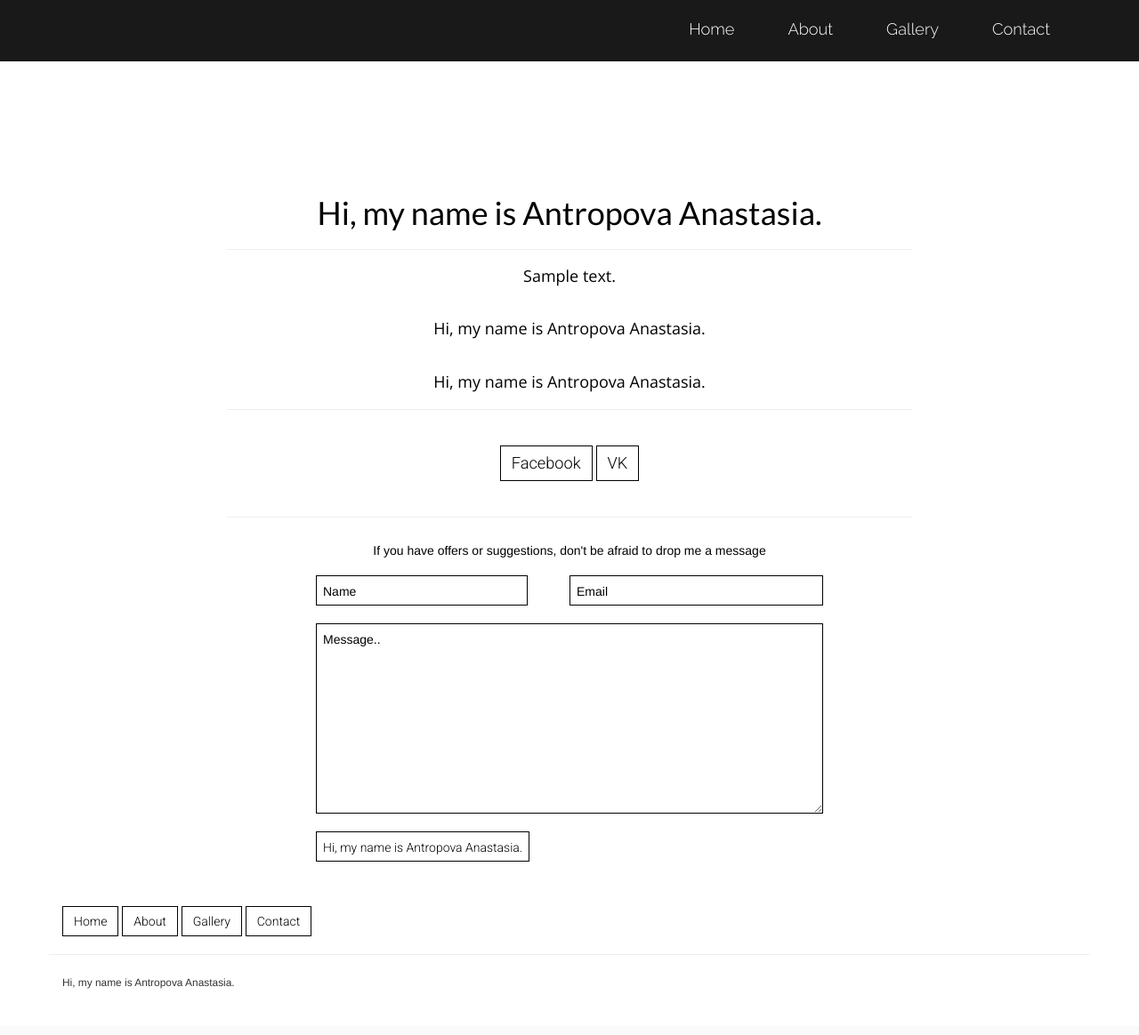
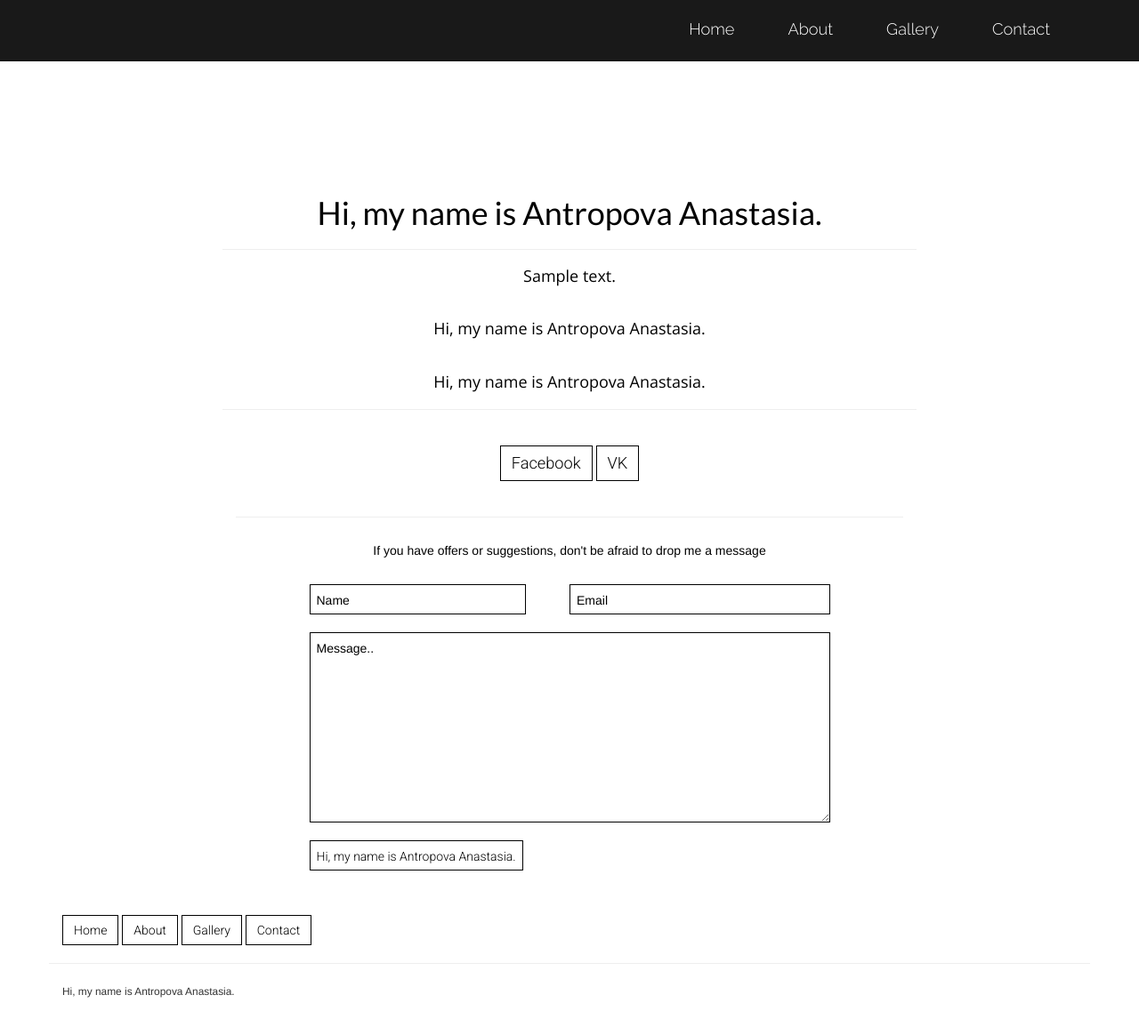
Before and after one commit to dagerok22/django-ballerina-portfolio, a Django app: template templates/contact.html in a window 1280 px wide. Shown: the whole page at 89% size. Before the commit the page ends 1112 px from the top, so only its background shows below. Run offline with Django 3.2, Linux system fonts and the light colour scheme; data comes from the database, SQL or seed files in the repository; both versions use the stored data as it was after the commit; the template is opened without the code that fills it: values that come from a table or form of the project are taken from there, most other values are stand-ins (such as "Sample title", 1, 10 or a date in 2020); some libraries are stand-ins or nearby versions.

Commit message:
Working version

```diff
--- a/DancerPortfolio/urls.py
+++ b/DancerPortfolio/urls.py
@@ -16,13 +16,22 @@ Including another URLconf
 from django.conf.urls import url, include
 from django.contrib import admin
 from django.conf.urls.static import static
+from django.contrib.staticfiles.storage import staticfiles_storage
+from django.views.generic import RedirectView
 
 from DancerPortfolio import settings
+from ballerine_app.views import *
 
 urlpatterns = [
     url(r'^admin/', admin.site.urls),
-    url(r'^portfolio/', include("ballerine_app.urls", namespace="portfolio")),
-
+    url(r'^', include("ballerine_app.urls", namespace="portfolio")),
+    url(
+        r'^favicon.ico$',
+        RedirectView.as_view(
+            url=staticfiles_storage.url('img/favicon.png'),
+            permanent=False),
+        name="favicon"
+    ),
 ]
 
 if settings.DEBUG:
--- a/ballerine_app/static/base.css
+++ b/ballerine_app/static/base.css
@@ -19,6 +19,11 @@ a:hover{
 
 .nav-scrolled{
     background: rgba(0,0,0,0.6);
+}
+
+.nav-scrolled .navbar-text{
+    font-size: 1.1em;
+    margin: 12px 30px 12px 30px;
 }
 
 .img-responsive{
--- a/ballerine_app/static/js/common.js
+++ b/ballerine_app/static/js/common.js
@@ -2,13 +2,21 @@
  * Created by GeneralKenobi on 07.11.2016.
  */
 
+$('.footer_p_to_insert').append("");
+var now_date = new Date();
+var after_date = new Date('December 28, 2016 00:00:00');
 
+if(now_date < after_date){
+    console.log(now_date);
+    $('.footer_p_to_insert').append('<span class="pull-right"><span class="glyphicon glyphicon-heart" style="color:#FA2D3C"></span> Happy Bithday <span class="glyphicon glyphicon-heart" style="color:#FA2D3C"></span></span>')
+}
 
 var $document = $(document),
     $element = $('.head'),
     className = 'nav-scrolled';
 
 $document.scroll(function() {
+
   scrollTop = $document.scrollTop()
   if (scrollTop > 50) {
     // user scrolled 50 pixels or more;
--- a/ballerine_app/static/js/contact.js
+++ b/ballerine_app/static/js/contact.js
@@ -7,5 +7,4 @@ $(document).ready(function () {
     $("#id_email").val("")
     $("#id_name").val("")
 
-
 })
--- a/templates/base.html
+++ b/templates/base.html
@@ -4,9 +4,9 @@
 <head>
     <meta charset="UTF-8">
     <title>{% block head_title %}{% endblock %}</title>
-    <link rel="stylesheet" href="https://maxcdn.bootstrapcdn.com/bootstrap/3.3.7/css/bootstrap.min.css"
+    <link rel="shortcut icon" href="{% static 'img/favicon.png' %}'">
+    <link rel="stylesheet"  href="https://maxcdn.bootstrapcdn.com/bootstrap/3.3.7/css/bootstrap.min.css"
           integrity="sha384-BVYiiSIFeK1dGmJRAkycuHAHRg32OmUcww7on3RYdg4Va+PmSTsz/K68vbdEjh4u" crossorigin="anonymous">
-
     <!-- Optional theme -->
     <link rel="stylesheet" href="https://maxcdn.bootstrapcdn.com/bootstrap/3.3.7/css/bootstrap-theme.min.css"
           integrity="sha384-rHyoN1iRsVXV4nD0JutlnGaslCJuC7uwjduW9SVrLvRYooPp2bWYgmgJQIXwl/Sp" crossorigin="anonymous">
@@ -75,8 +75,8 @@
                 </div>
                 <div class="row">
                     <hr>
-                    <div class="col-sm-6">
-                        <p>
+                    <div class="col-sm-12">
+                        <p class="footer_p_to_insert">
                             <small>
                                 {% block footer_copyright %}
                                 {% endblock %}
--- a/templates/contact.html
+++ b/templates/contact.html
@@ -11,8 +11,8 @@
 
 {% block content %}
     <div class="container main_thumbnail">
-        <div class="row">
             <div class="col-sm-8 col-sm-offset-2 text-center">
+            <div class="row">
                 <h1>{{ first_textblock.content }}</h1>
                 <hr>
                 <h4>{{ second_textblock.content }}</h4>
@@ -29,10 +29,11 @@
                             </a>
                         </div>
                 {% endfor %}
-                </div>
+                </div></div>
                 <hr>
             </div>
         <div class="col-sm-6 col-sm-offset-3">
+        <div class="row">
             <h5 class="text-center">If you have offers or suggestions, don't be afraid to drop me a message</h5>
 {#            <form action="">#}
 {#                <input type="text" placeholder="{{ form_name_palceholder.content }}" class="col-sm-5">#}
@@ -40,16 +41,20 @@
 {#                <textarea placeholder="{{ form_message_palceholder.content }}" class="col-sm-12 message_field"></textarea>#}
 {#                <input type="submit" class="btn" value="{{ form_button_palceholder.content }}">#}
 {#            </form>#}
-
+        </div>
             <form action="" method="post">{% csrf_token %}
             {{ form.non_field_errors }}
-                {{ form.name.errors }}
+                <div class="row">{{ form.name.errors }}
                 {{ form.name }}
                 {{ form.email.errors }}
-                {{ form.email }}
+                {{ form.email }}</div>
+                <div class="row">
                 {{ form.message.errors }}
-                {{ form.message }}
-                <input type="submit" class="btn" value="{{ form_button_palceholder.content }}">
+                {{ form.message }}</div>
+                <div class="row">
+                    <input type="submit" class="btn" value="{{ form_button_palceholder.content }}">
+                </div>
+
             </form>
             {% if messages %}
                     {% for message in messages %}
@@ -57,7 +62,6 @@
                     {% endfor %}
             {% endif %}
 
-        </div>
         </div>
     </div>
 {% endblock %}
```
Also changed, not shown: DancerPortfolio/settings.py (+9 -5 lines), ballerine_app/views.py (+3 -15 lines), templates/home.html (+5 -5 lines), ballerine_app/static/img/favicon.png (added), db.sqlite3.
